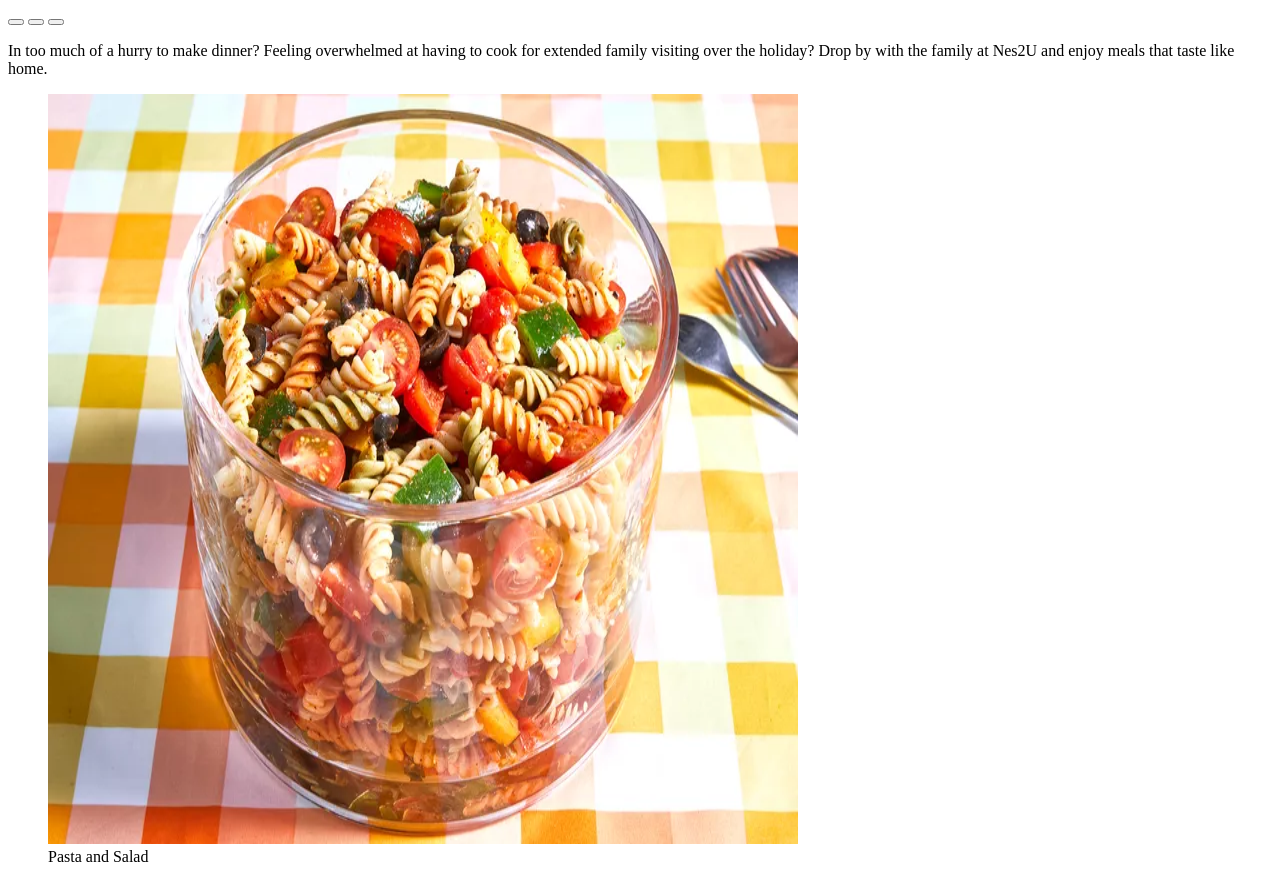
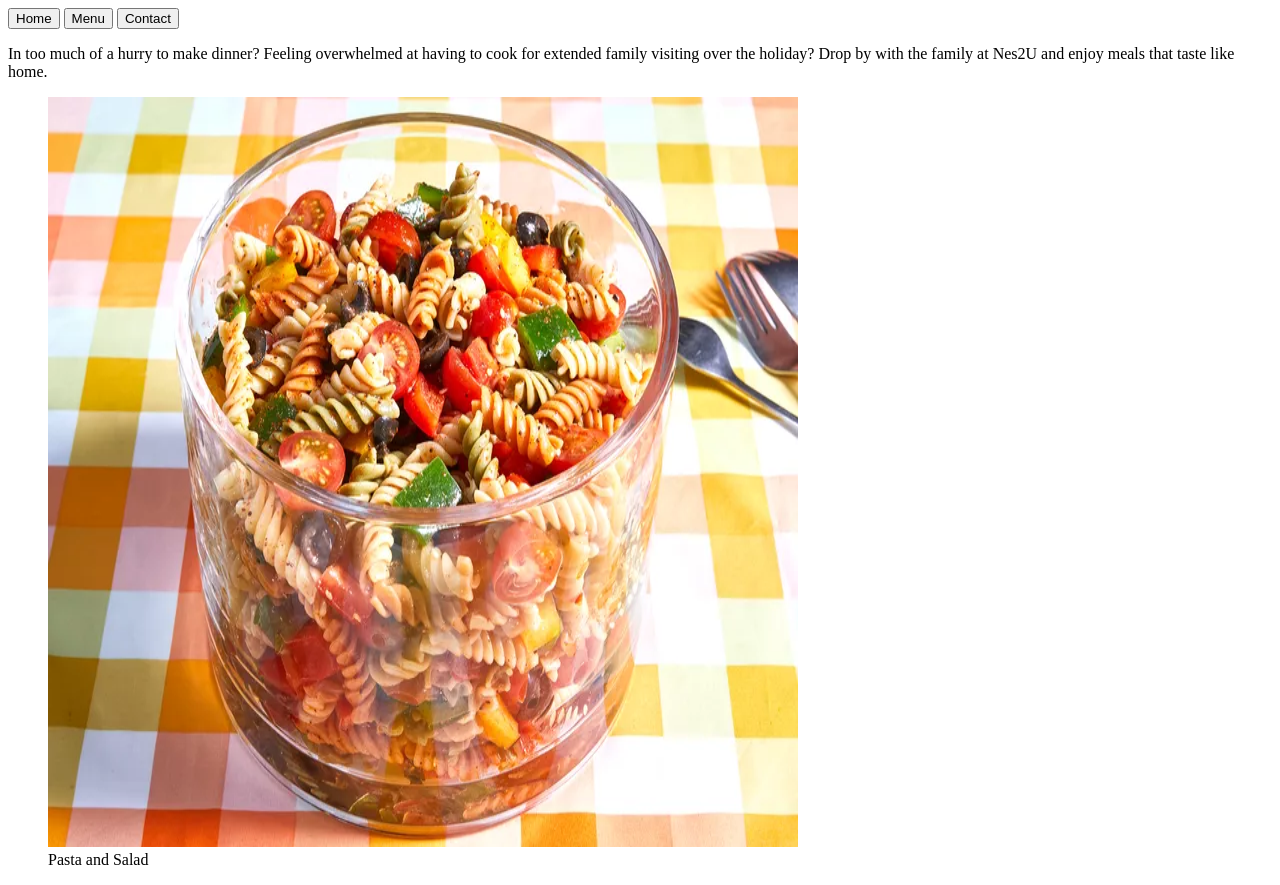
Before and after one commit to kwamebuah/restaurant_page, a website built with webpack: page src/template.html in a window 1280 px wide. Built offline with nearby package versions, Linux system fonts and the light colour scheme.

Commit message:
Add text to button elements

```diff
--- a/src/template.html
+++ b/src/template.html
@@ -8,9 +8,9 @@
 <body>
     <header>
         <nav>
-            <button></button>
-            <button></button>
-            <button></button>
+            <button>Home</button>
+            <button>Menu</button>
+            <button>Contact</button>
         </nav>
     </header>
 
```
